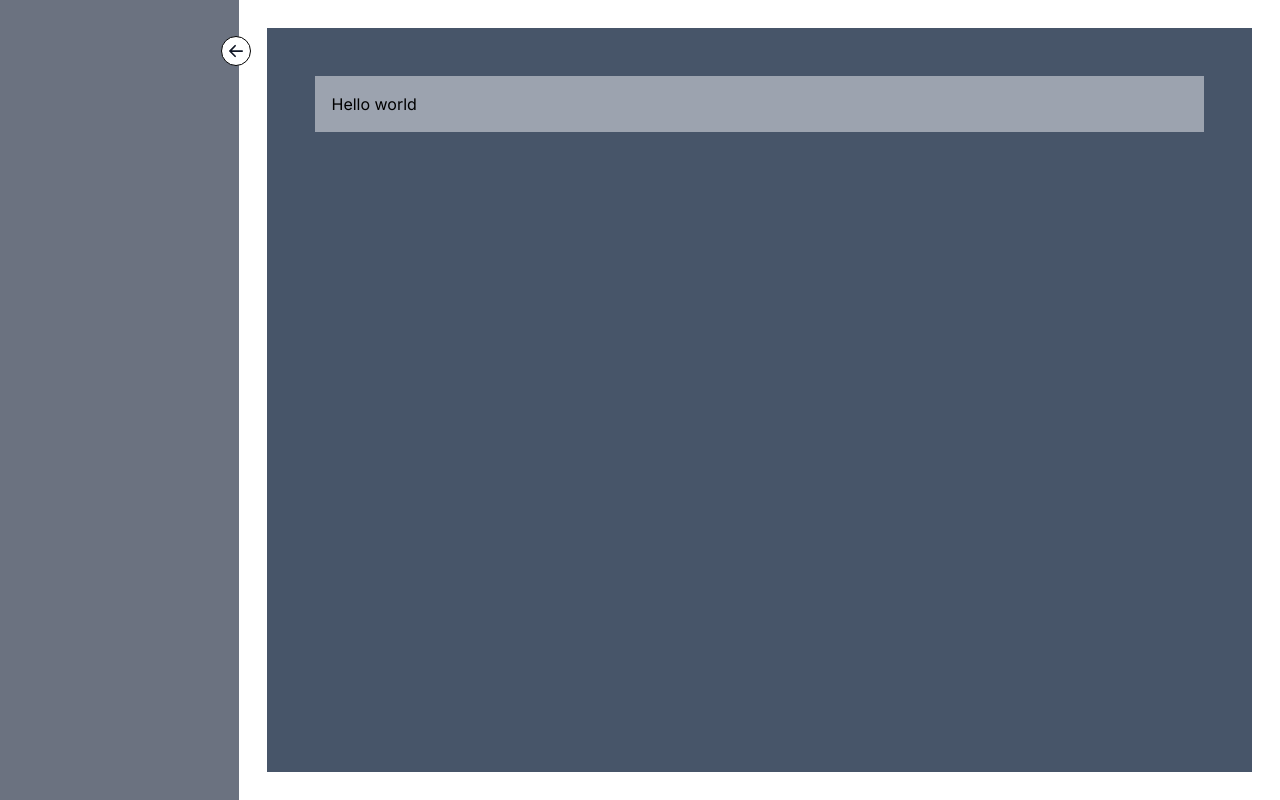
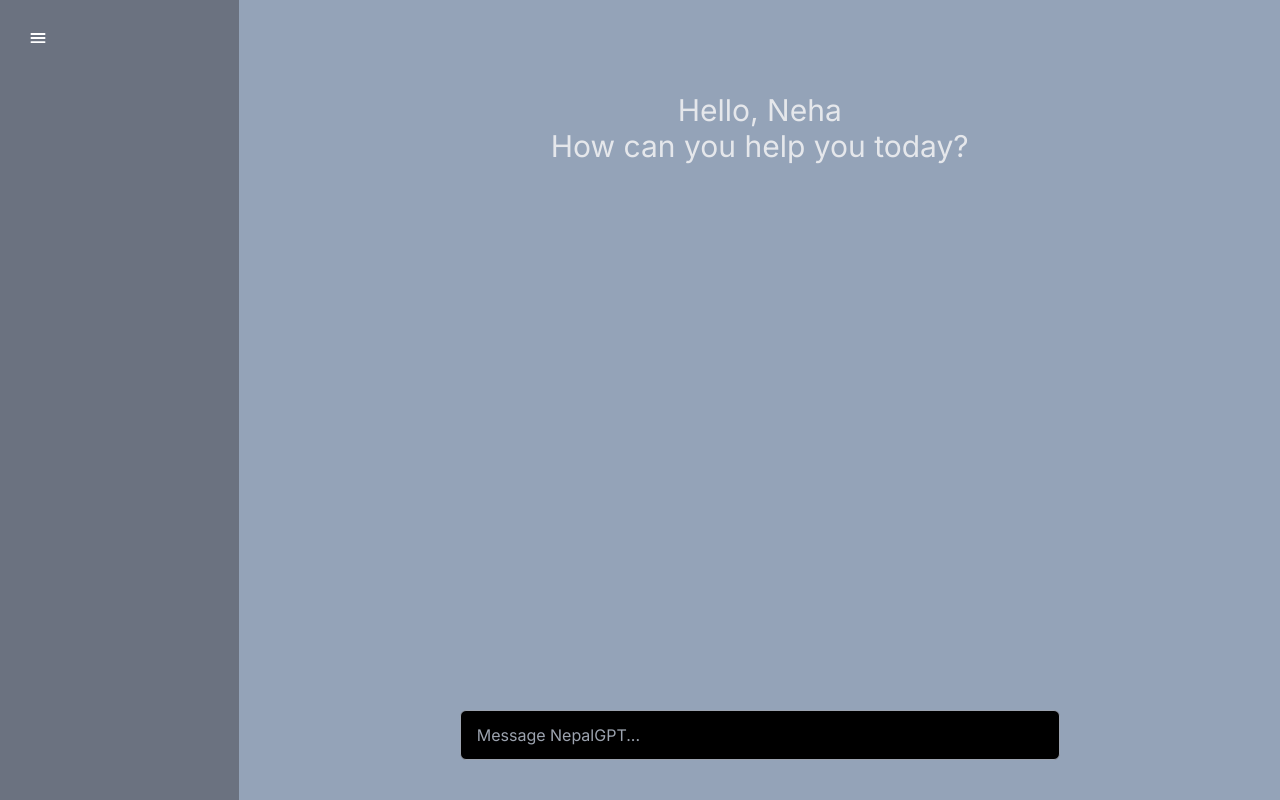
Before and after one commit to nehashah4590/QA_App, a Next.js app: page /chat in a window 1280 px wide. Built offline with nearby package versions, Linux system fonts and the light colour scheme.

Commit message:
chatbox added

```diff
--- a/app/chat/layout.tsx
+++ b/app/chat/layout.tsx
@@ -1,23 +1,35 @@
 "use client"
 import { useState } from "react";
 import Navbar from "../components/Nabvar";
-import { BsArrowLeftShort } from "react-icons/bs";
+import { IoMenu } from "react-icons/io5";
 interface RootLayoutProps {
   children: React.ReactNode;
 }
 
 export default function RootLayout({ children }: RootLayoutProps): JSX.Element {
  const [open, setOpen] = useState(true);
+ const [showText, setShowText] = useState(false);
 
   return (
     <main>
         <div className="flex">
-          <div className={`bg-gray-500 h-screen p-5 pt-8 ${open? "w-72":"w-0"} duration-300 relative`}>
-            <BsArrowLeftShort
-             className={`bg-white text-gray-900 text-3xl rounded-full absolute -right-3 top-9 border border-black cursor-pointer ${!open && "rotate-180"}`}
-             onClick={() => setOpen(!open)}/>
+          <div className={`bg-gray-500 h-screen p-5 pt-8 ${open? "w-72":"w-0 bg-slate-400"} duration-300 relative`}>
+            <IoMenu
+              className={`text-white text-4xl rounded-full absolute  top-5 p-2  hover:bg-gray-700 cursor-pointer ${open ? "":"bg-gray-400"}`}
+              onMouseEnter={()=>setShowText(!showText)}
+              onMouseLeave={()=>setShowText(!showText)}
+              onClick={() => setOpen(!open)}/>
+              {(showText && open) &&
+              <p className="text-xs text-center bg-black text-gray-50 absolute left-4 top-[60px] w-[100px] rounded-md p-1">
+                Collapse menu
+              </p>}
+              {(showText && !open) &&
+              (<p
+              className="text-xs text-center bg-black text-gray-50 absolute left-4 top-[60px] w-[100px] rounded-md p-1">
+                Expand menu
+              </p>)}
           </div>
-          <div className="p-7 w-full">
+          <div className="p-7 w-full bg-slate-400">
             {children}
           </div>
         </div>
--- a/app/chat/page.tsx
+++ b/app/chat/page.tsx
@@ -1,11 +1,46 @@
-import { useState } from 'react';
-
+"use client"
+import { useState, FormEvent  } from 'react';
+import { IoSendSharp } from "react-icons/io5";
+import {motion} from "framer-motion";
 
 const ChatPage = () => {
+  const [question, setQuestion] = useState<string>('');
+  const [showIntro, setShowIntro] = useState(true);
+
+  const handleSubmit = (e: FormEvent<HTMLFormElement>) => {
+    setShowIntro(false);
+    e.preventDefault();
+    // Here you can handle submitting the question, for example sending it to an API
+    console.log('Submitted question:', question);
+    // Reset the input field after submitting
+    setQuestion('');
+  };
   return (
-    <div className=" p-4 bg-slate-600 h-full">
-      <div className='bg-gray-400 m-8 p-4 '>
-        Hello world
+    <div className=" p-4 bg-slate-400 h-full">
+      <div className='bg-slate-400 h-full m-8 p-4 text-center text-gray-200 flex justify-center'>
+        {showIntro && (<div>
+          <h1 className='text-3xl'>Hello, Neha</h1>
+          <h1 className='text-3xl'>How can you help you today?</h1>
+        </div>)}
+
+          <form onSubmit={handleSubmit} className="absolute bottom-10 mt-4 ">
+            <input
+              type="text"
+              value={question}
+              onChange={(e) => setQuestion(e.target.value)}
+              placeholder="Message NepalGPT..."
+              className="border  w-[600px] h-[50px] flex justify-center border-gray-400 bg-black px-4 py-2 rounded-md focus:outline-none focus:border-white"
+
+            />
+            {question &&
+            <motion.div animate={{ x: -10 }} className=' absolute top-2 right-1 '>
+              <button type="submit" className="rounded-md p-2 bg-black text-white">
+            <IoSendSharp/>
+          </button>
+            </motion.div>}
+
+          </form>
+
       </div>
     </div>
   );
```
